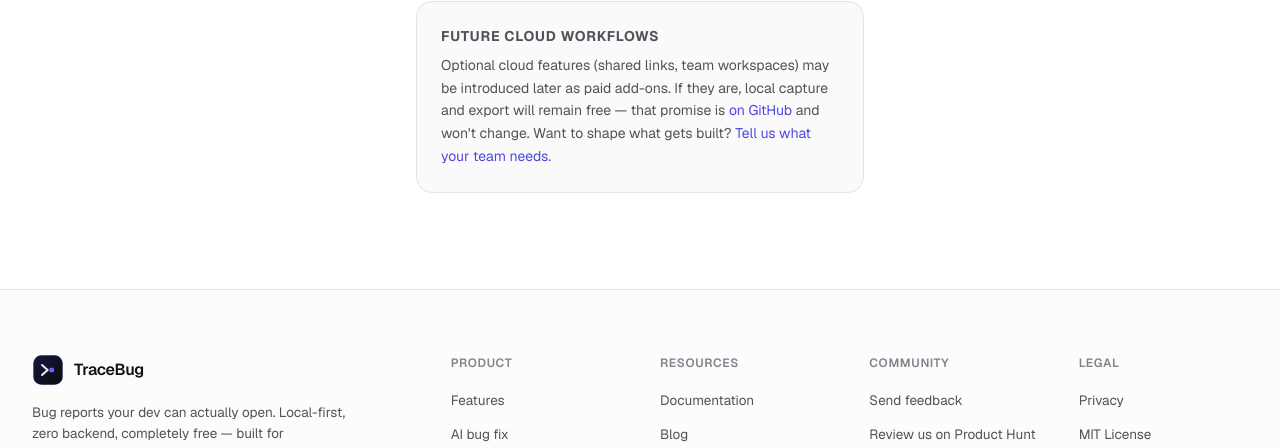
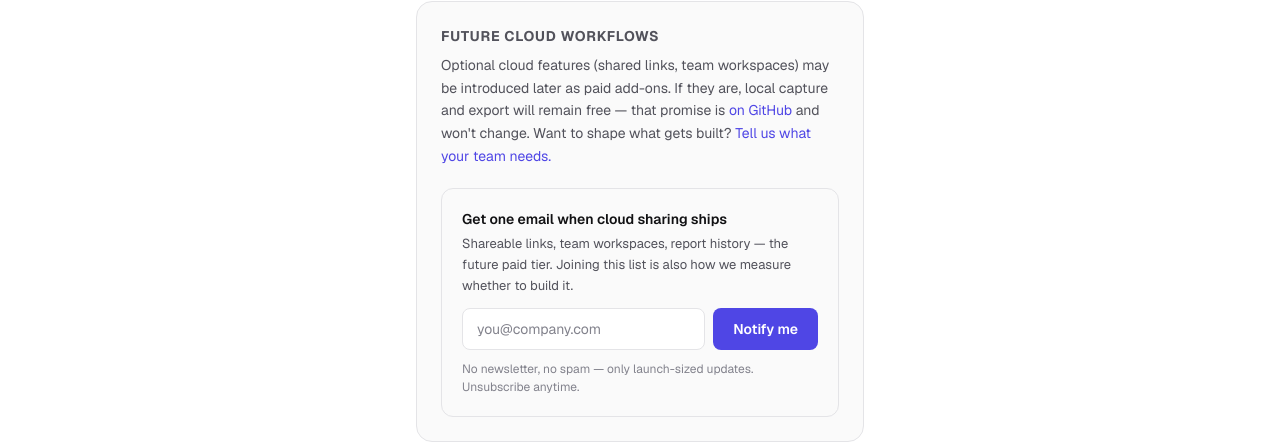
Before and after one commit to prashantsinghmangat/TraceBug-ai, a Next.js app in the folder website/: page /pricing in a window 1280 px wide. Shown: the part 837-1285 px from the top of the page. Built offline with nearby package versions, Linux system fonts and the light colour scheme.

Commit message:
growth: email capture - Pro-waitlist on pricing (doubles as paid-tier demand signal) + opt-in updates box under every blog post

```diff
--- a/website/app/api/notify-me/route.ts
+++ b/website/app/api/notify-me/route.ts
@@ -1,7 +1,7 @@
 import { NextResponse } from "next/server";
 import { createSupabaseAdminClient } from "@/lib/supabase-server";
 
-const ALLOWED_SOURCES = new Set(["pricing-pro", "pricing-team", "viewer-footer"]);
+const ALLOWED_SOURCES = new Set(["pricing-pro", "pricing-team", "viewer-footer", "blog"]);
 const ALLOWED_TIERS = new Set(["pro", "team", "enterprise"]);
 
 export async function POST(req: Request) {
--- a/website/app/blog/[slug]/page.tsx
+++ b/website/app/blog/[slug]/page.tsx
@@ -6,6 +6,7 @@ import Footer from "@/components/Footer";
 import { Button } from "@/components/ui/button";
 import { getAllPosts, getPostBySlug } from "@/lib/blog";
 import { renderMarkdown } from "@/lib/blog-markdown";
+import EmailCapture from "@/components/EmailCapture";
 
 // One dynamic route renders every post from the content layer (lib/blog.ts).
 // Statically generated today; when posts move to a backend, either keep SSG
@@ -82,6 +83,16 @@ export default async function BlogPostPage({ params }: { params: { slug: string
               </a>
             </Button>
           </div>
+
+          {/* Owned-channel capture — the product stays account-free; this is
+              website-only, opt-in, and honest about frequency. */}
+          <div className="mt-6">
+            <EmailCapture
+              source="blog"
+              heading="Get the next post (and launch-sized updates only)"
+              sub="A few emails a year — new capabilities, major releases. Written by the solo dev, not a marketing team."
+            />
+          </div>
         </div>
       </article>
       <Footer />
--- a/website/app/pricing/PricingClient.tsx
+++ b/website/app/pricing/PricingClient.tsx
@@ -1,5 +1,6 @@
 import Navbar from "@/components/Navbar";
 import Footer from "@/components/Footer";
+import EmailCapture from "@/components/EmailCapture";
 
 // Deliberately one tier. Paid cloud plans (Pro/Team/Enterprise) were removed
 // pre-launch: selling an Enterprise plan before having an Enterprise customer
@@ -91,6 +92,14 @@ export default function PricingClient() {
                 Tell us what your team needs.
               </a>
             </p>
+            <div className="mt-5">
+              <EmailCapture
+                source="pricing-pro"
+                tier="pro"
+                heading="Get one email when cloud sharing ships"
+                sub="Shareable links, team workspaces, report history — the future paid tier. Joining this list is also how we measure whether to build it."
+              />
+            </div>
           </div>
         </div>
       </section>
--- /dev/null
+++ b/website/components/EmailCapture.tsx
@@ -0,0 +1,79 @@
+"use client";
+
+import { useState } from "react";
+
+/**
+ * Email capture — the one owned distribution channel. Posts to /api/notify-me
+ * (source-tagged, stored in Supabase email_signups). The PRODUCT stays
+ * account-free and telemetry-free; this lives only on the website, opt-in.
+ */
+export default function EmailCapture({
+  source,
+  tier,
+  heading,
+  sub,
+}: {
+  /** Must be in the API route's ALLOWED_SOURCES. */
+  source: "pricing-pro" | "pricing-team" | "viewer-footer" | "blog";
+  tier?: "pro" | "team";
+  heading: string;
+  sub?: string;
+}) {
+  const [email, setEmail] = useState("");
+  const [state, setState] = useState<"idle" | "busy" | "done" | "error">("idle");
+
+  const submit = async (e: React.FormEvent) => {
+    e.preventDefault();
+    if (state === "busy" || state === "done") return;
+    setState("busy");
+    try {
+      const res = await fetch("/api/notify-me", {
+        method: "POST",
+        headers: { "Content-Type": "application/json" },
+        body: JSON.stringify({ email, source, tier }),
+      });
+      setState(res.ok ? "done" : "error");
+    } catch {
+      setState("error");
+    }
+  };
+
+  if (state === "done") {
+    return (
+      <div className="rounded-xl border border-success/30 bg-success/[0.06] px-5 py-4 text-sm text-text-primary">
+        ✓ You&apos;re on the list. One email when it ships — that&apos;s the whole deal.
+      </div>
+    );
+  }
+
+  return (
+    <form onSubmit={submit} className="rounded-xl border border-border bg-surface p-5">
+      <p className="text-sm font-semibold text-text-primary mb-1">{heading}</p>
+      {sub && <p className="text-[13px] text-text-muted mb-3 leading-relaxed">{sub}</p>}
+      <div className="flex flex-col sm:flex-row gap-2">
+        <input
+          type="email"
+          required
+          value={email}
+          onChange={(e) => setEmail(e.target.value)}
+          placeholder="you@company.com"
+          className="flex-1 rounded-lg border border-border bg-background px-3.5 py-2.5 text-sm text-text-primary placeholder:text-text-subtle focus:outline-none focus:border-primary/50"
+          aria-label="Email address"
+        />
+        <button
+          type="submit"
+          disabled={state === "busy"}
+          className="rounded-lg bg-primary px-5 py-2.5 text-sm font-semibold text-white hover:brightness-110 transition disabled:opacity-60"
+        >
+          {state === "busy" ? "Adding…" : "Notify me"}
+        </button>
+      </div>
+      <p className="mt-2.5 text-[12px] text-text-subtle">
+        No newsletter, no spam — only launch-sized updates. Unsubscribe anytime.
+        {state === "error" && (
+          <span className="text-error"> Something went wrong — try again?</span>
+        )}
+      </p>
+    </form>
+  );
+}
```
